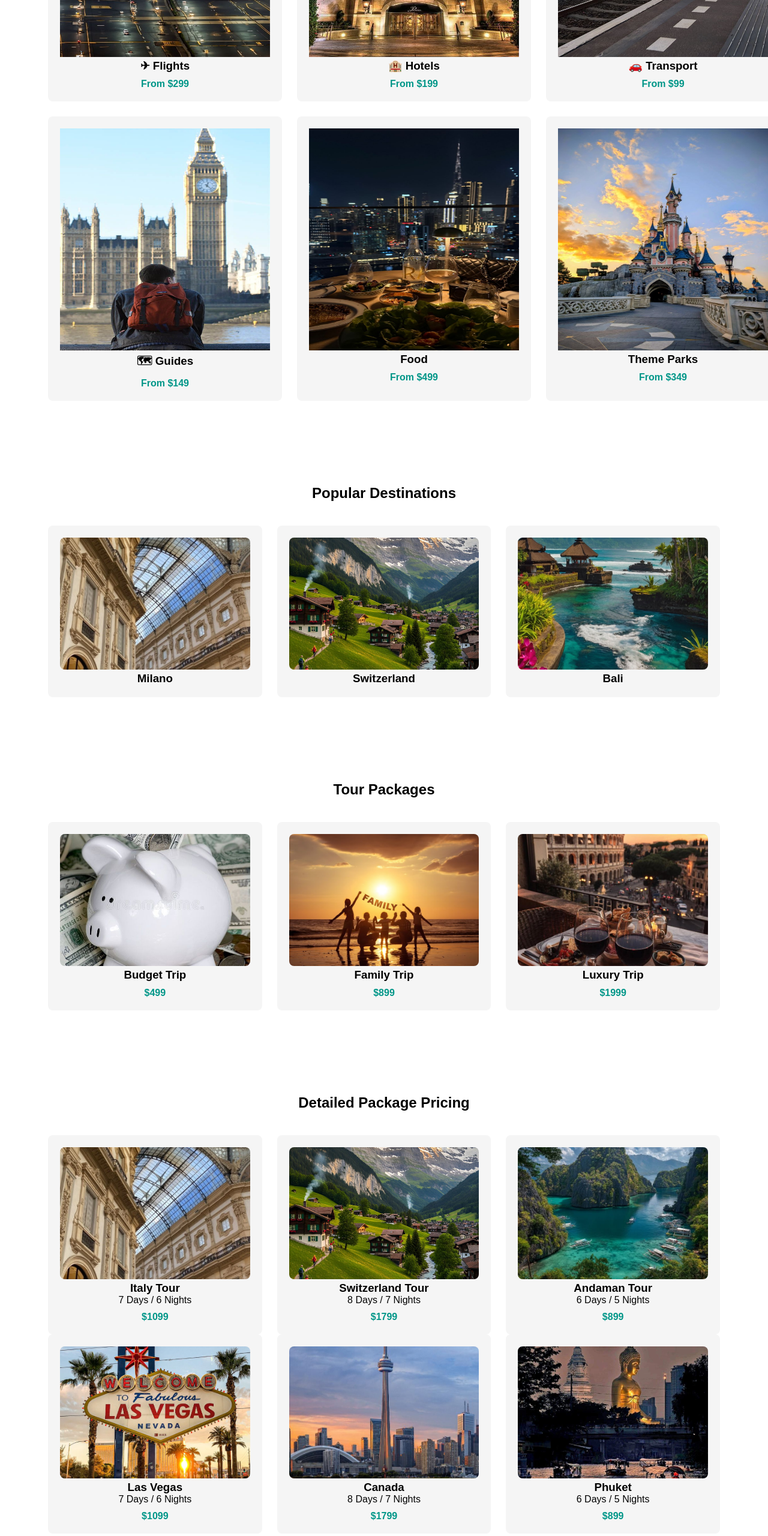
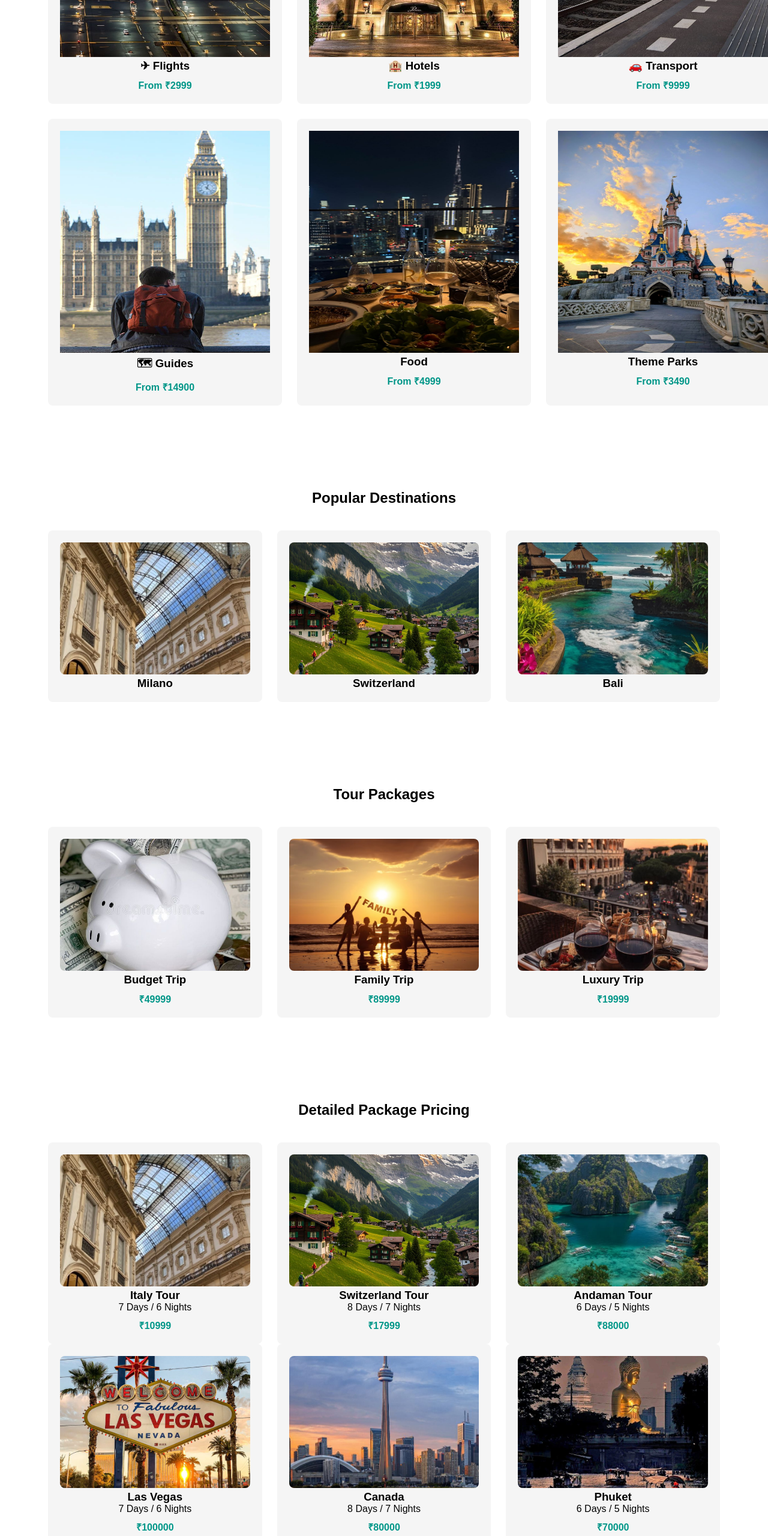
Before and after one commit to whomehk1-create/The-Lux-Vacas, a plain HTML site: page index.html in a window 1280 px wide. Shown: the part 1620-4180 px from the top of the page at 60% size. Drawn offline with Linux system fonts and the light colour scheme.

Commit message:
Update index.html

```diff
--- a/index.html
+++ b/index.html
@@ -54,12 +54,12 @@
 <section class="highlights" id="highlights">
     <h2>Travel Highlights</h2>
     <div class="highlight-box">
-        <div class="highlight"><img src="aeroplane.jpg" height="370" width="350"> <h3>✈ Flights</h3><span>From $299</span></div>
-        <div class="highlight"><img src="hotel.jpg" height="370" width="350" >  <h3>🏨 Hotels</h3><span>From $199</span></div>
-        <div class="highlight"><img src="transport.jpg" height="370" width="350">  <h3>🚗 Transport</h3><span>From $99</span></div>
-        <div class="highlight"> <img src="tourguide.jpg" height="370" width="350">  <h3>🗺 Guides</h3><span>From $149</span></div>
- <div class="highlight"> <img src="food.jpg" height="370" width="350">  <h3>Food </h3><span>From $499</span></div>
-  <div class="highlight"> <img src="themepark.jpg" height="370" width="350">  <h3>Theme Parks</h3><span>From $349</span></div>
+        <div class="highlight"><img src="aeroplane.jpg" height="370" width="350"> <h3>✈ Flights</h3><span>From ₹2999</span></div>
+        <div class="highlight"><img src="hotel.jpg" height="370" width="350" >  <h3>🏨 Hotels</h3><span>From ₹1999</span></div>
+        <div class="highlight"><img src="transport.jpg" height="370" width="350">  <h3>🚗 Transport</h3><span>From ₹9999</span></div>
+        <div class="highlight"> <img src="tourguide.jpg" height="370" width="350">  <h3>🗺 Guides</h3><span>From ₹14900</span></div>
+ <div class="highlight"> <img src="food.jpg" height="370" width="350">  <h3>Food </h3><span>From ₹4999</span></div>
+  <div class="highlight"> <img src="themepark.jpg" height="370" width="350">  <h3>Theme Parks</h3><span>From ₹3490</span></div>
 
     </div>
 </section>
@@ -78,9 +78,9 @@
 <section class="packages" id="packages">
     <h2>Tour Packages</h2>
     <div class="pkg-box">
-        <div class="pkg"><img src="friendly.jpg"><h3>Budget Trip</h3><span>$499</span></div>
-        <div class="pkg"><img src="family.jpg"><h3>Family Trip</h3><span>$899</span></div>
-        <div class="pkg"><img src="luxury.jpg"><h3>Luxury Trip</h3><span>$1999</span></div>
+        <div class="pkg"><img src="friendly.jpg"><h3>Budget Trip</h3><span>₹49999</span></div>
+        <div class="pkg"><img src="family.jpg"><h3>Family Trip</h3><span>₹89999</span></div>
+        <div class="pkg"><img src="luxury.jpg"><h3>Luxury Trip</h3><span>₹19999</span></div>
     </div>
 </section>
 
@@ -92,19 +92,19 @@
             <img src="milano.jpg">
             <h3>Italy Tour</h3>
             <p>7 Days / 6 Nights</p>
-            <span>$1099</span>
+            <span>₹10999</span>
         </div>
         <div class="price-card">
             <img src="swit.jpg">
             <h3>Switzerland Tour</h3>
             <p>8 Days / 7 Nights</p>
-            <span>$1799</span>
+            <span>₹17999</span>
         </div>
         <div class="price-card">
             <img src="andeman.jpg">
             <h3>Andaman Tour</h3>
             <p>6 Days / 5 Nights</p>
-            <span>$899</span>
+            <span>₹88000</span>
         </div>
     </div>
     <div class="price-box">
@@ -112,19 +112,19 @@
             <img src="lasvegas.jpg">
             <h3>Las Vegas</h3>
             <p>7 Days / 6 Nights</p>
-            <span>$1099</span>
+            <span>₹100000</span>
         </div>
         <div class="price-card">
             <img src="canada.jpg">
             <h3>Canada</h3>
             <p>8 Days / 7 Nights</p>
-            <span>$1799</span>
+            <span>₹80000</span>
         </div>
         <div class="price-card">
             <img src="phuket.jpg">
             <h3>Phuket</h3>
             <p>6 Days / 5 Nights</p>
-            <span>$899</span>
+            <span>₹70000</span>
         </div>
     </div>
 </section>
@@ -133,12 +133,12 @@
 <section class="guides" id="guides">
     <h2>Meet Our Tour Guides</h2>
     <div class="guide-box">
-        <div class="guide"><h3>Amit Sharma</h3><span>$50 / day</span></div>
-        <div class="guide"><h3>Riya Verma</h3><span>$55 / day</span></div>
-        <div class="guide"><h3>John Miller</h3><span>$70 / day</span></div>
-        <div class="guide"><h3>Sara Khan</h3><span>$60 / day</span></div>
-        <div class="guide"><h3>David Lee</h3><span>$75 / day</span></div>
-        <div class="guide"><h3>Pooja Mehta</h3><span>$65 / day</span></div>
+        <div class="guide"><h3>Amit Sharma</h3><span>₹5000 / day</span></div>
+        <div class="guide"><h3>Riya Verma</h3><span>₹5500/ day</span></div>
+        <div class="guide"><h3>John Miller</h3><span>₹7000 / day</span></div>
+        <div class="guide"><h3>Sara Khan</h3><span>₹6000 / day</span></div>
+        <div class="guide"><h3>David Lee</h3><span>₹7500 / day</span></div>
+        <div class="guide"><h3>Pooja Mehta</h3><span>₹6000 / day</span></div>
     </div>
 </section>
 
```
